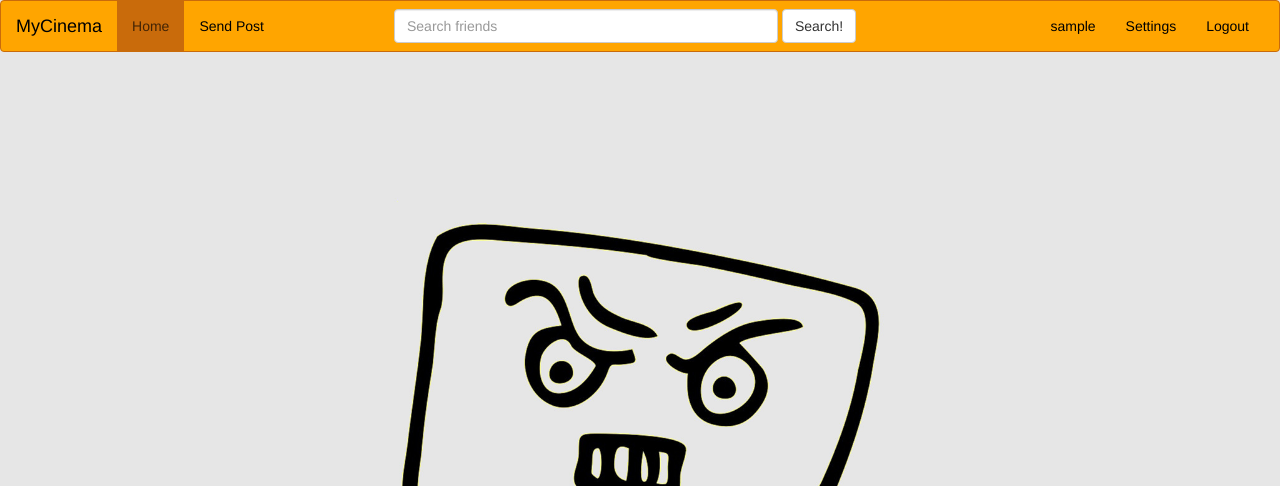
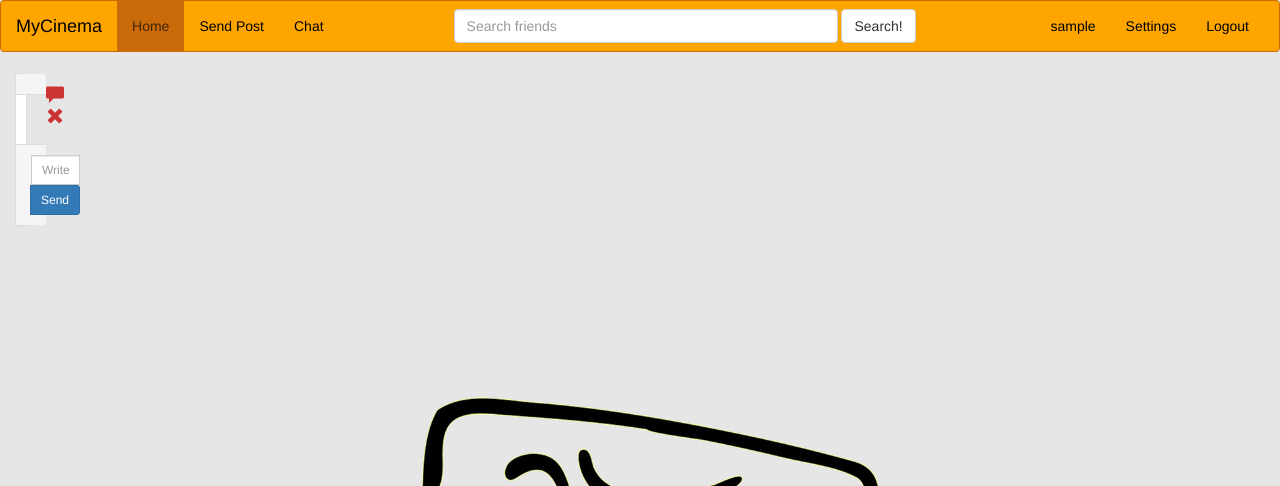
Before and after one commit to thepassenger-hub/MyCinema, a Django app: page / in a window 1280 px wide. Shown: the top 486 px of the page. Run offline with Django 3.2, Linux system fonts and the light colour scheme; the visitor is signed in with stand-in values (Sample User, id 1); data that the repository does not hold is empty; parts of the project's set-up code (start-up, migrations or seed data) failed here and were passed over; some libraries are stand-ins or nearby versions.

Commit message:
basic chat done. needs polling

```diff
--- a/movieapp_backend/movieapp_frontend/static/css/index.css
+++ b/movieapp_backend/movieapp_frontend/static/css/index.css
@@ -44,6 +44,7 @@ Small devices - Tablets (<768px)
 	#filter_posts {
 		margin-top: 10px;
 		margin-bottom: 20px;
+		z-index: 0;
 	}
 	.movie_post {
 		border-radius: 10px;
--- a/movieapp_backend/movieapp_frontend/templates/skeleton.html
+++ b/movieapp_backend/movieapp_frontend/templates/skeleton.html
@@ -7,6 +7,8 @@
     <script src="https://maxcdn.bootstrapcdn.com/bootstrap/3.3.7/js/bootstrap.min.js"></script>
     {% load static %}
     <link rel="stylesheet" type="text/css" href="{% static 'css/skeleton.css' %}" />
+    <script src="{% static 'js/chat.js' %}"></script>
+
     {% block imports %}{% endblock %}
     <meta charset="UTF-8">
     {% block title %}{% endblock %}
@@ -30,6 +32,7 @@
           <ul class="nav navbar-nav">
             <li><a class="navbar_item" id="home_link" href="/">Home<span class="sr-only">(current)</span></a></li>
             <li><a href="{% url 'new_post' %}" class="navbar_item" id="send_post">Send Post</a></li>
+            <li><a href="#" data-toggle="collapse" data-target="#bs-example-navbar-collapse-1" id="open_chat">Chat</a></li>
           </ul>
           <form action="/search_friends/" method="get" id="search_friends_form" class="navbar-form navbar-left">
             <div class="form-group">
@@ -50,8 +53,46 @@
       </div><!-- /.container-fluid -->
     </nav>
 
+    <div id="chat_popup">
+        <div class="row col-xs-12" id="friend_list">
+            {% for friend in request.user.profile.get_friends %}
+            <h4 class="friends">{{friend}}</h4>
+            <hr>
+            {% endfor %}
+        </div>
+        <div class="row chat-window col-xs-5 col-md-3" id="slider-content">
+            <div class="col-xs-12 col-md-12">
+                <div class="panel panel-default">
+                    <div class="panel-heading top-bar">
+                        <div class="col-md-8 col-xs-8">
+                            <h3 class="panel-title"><span class="glyphicon glyphicon-comment"></span></h3>
+                        </div>
+                        <div class="col-md-4 col-xs-4" style="text-align: right;">
+                            <!--<a href="#"><span id="minim_chat_window" class="glyphicon glyphicon-minus icon_minim"></span></a>-->
+                            <a id="close_chat_button"><span class="glyphicon glyphicon-remove icon_close"></span></a>
+                        </div>
+                    </div>
+                    <div class="panel-body msg_container_base">
+                    </div>
+                    <div class="panel-footer">
+                        <div class="input-group">
+                            <form action="/chat/Friend_id" method="post" id="chat_form">
+                                {% csrf_token %}
+                                <input name="message" id="chat_message" type="text" class="form-control input-sm chat_input" placeholder="Write your message here..." />
+                                <span class="input-group-btn">
+                                <button type="submit" class="btn btn-primary btn-sm" id="send_chat_message">Send</button>
+                                </span>
+                            </form>
+
+                        </div>
+                    </div>
+                </div>
+            </div>
+        </div>
+    </div>
     {% block body %}
     {% endblock %}
+
     <footer>
         <h4>This site is under development.</h4>
         <h4>Contact me at sendtosgdev@gmail.com</h4>
--- a/movieapp_backend/movieapp_frontend/urls.py
+++ b/movieapp_backend/movieapp_frontend/urls.py
@@ -17,4 +17,5 @@ urlpatterns = [
     url(r'^friend/accept/(?P<friend_request_id>\d+)/$', views.accept_friendship, name='friendship_accept'),
     url(r'^friend/reject/(?P<friend_request_id>\d+)/$', views.reject_friendship, name='friendship_reject'),
     url(r'^friend/delete/(?P<friend_user_id>\w+)/$', views.delete_friend, name='delete_friend'),
+    url(r'^chat/(?P<friend_user_id>\w+)/$', views.chat, name='chat'),
 ]
--- a/movieapp_backend/movieapp_frontend/views.py
+++ b/movieapp_backend/movieapp_frontend/views.py
@@ -6,8 +6,9 @@ from django.contrib import messages
 from django.db.models import Q
 from django.core.exceptions import ObjectDoesNotExist
 from django.db import IntegrityError  # create_user postgres custom exception
+from django.http import JsonResponse, HttpResponse
 
-from movie_app.models import MoviePost, Profile, FriendshipRequest
+from movie_app.models import MoviePost, Profile, FriendshipRequest, ChatMessage
 from utils.scraper import get_image, get_link
 from utils.regex_matching import are_params_invalid, are_fields_invalid
 from utils.utils import get_friendship
@@ -299,3 +300,23 @@ def delete_friend(request, friend_user_id):
         else:
             messages.add_message(request, messages.ERROR, 'You and %s are not friends.' % (friend))
             return redirect(request.META.get('HTTP_REFERER', '/'))
+
+@login_required()
+def chat(request, friend_user_id):
+    friend = get_object_or_404(User, username=friend_user_id)
+    if request.method == 'GET':
+        if friend in request.user.profile.get_friends():
+            chat_messages = request.user.profile.get_chat_messages(friend)
+            out = list(chat_messages)
+            return JsonResponse(out, safe=False)
+
+    if request.method == 'POST':
+        if friend in request.user.profile.get_friends():
+            message = request.POST.get('message')
+            if message:
+                new_message = ChatMessage()
+                new_message.creator = request.user
+                new_message.receiver = friend
+                new_message.message = message
+                new_message.save()
+                return HttpResponse(status=201)
```
Also changed, not shown: movieapp_backend/functional_tests/tests.py (+11 -2 lines), movieapp_backend/movie_app/models.py (+15 -0 lines), movieapp_backend/movieapp_frontend/static/css/skeleton.css (+64 -0 lines), movieapp_backend/movieapp_frontend/tests.py (+38 -1 lines), movieapp_backend/movie_app/migrations/0012_chatmessage.py (added).
